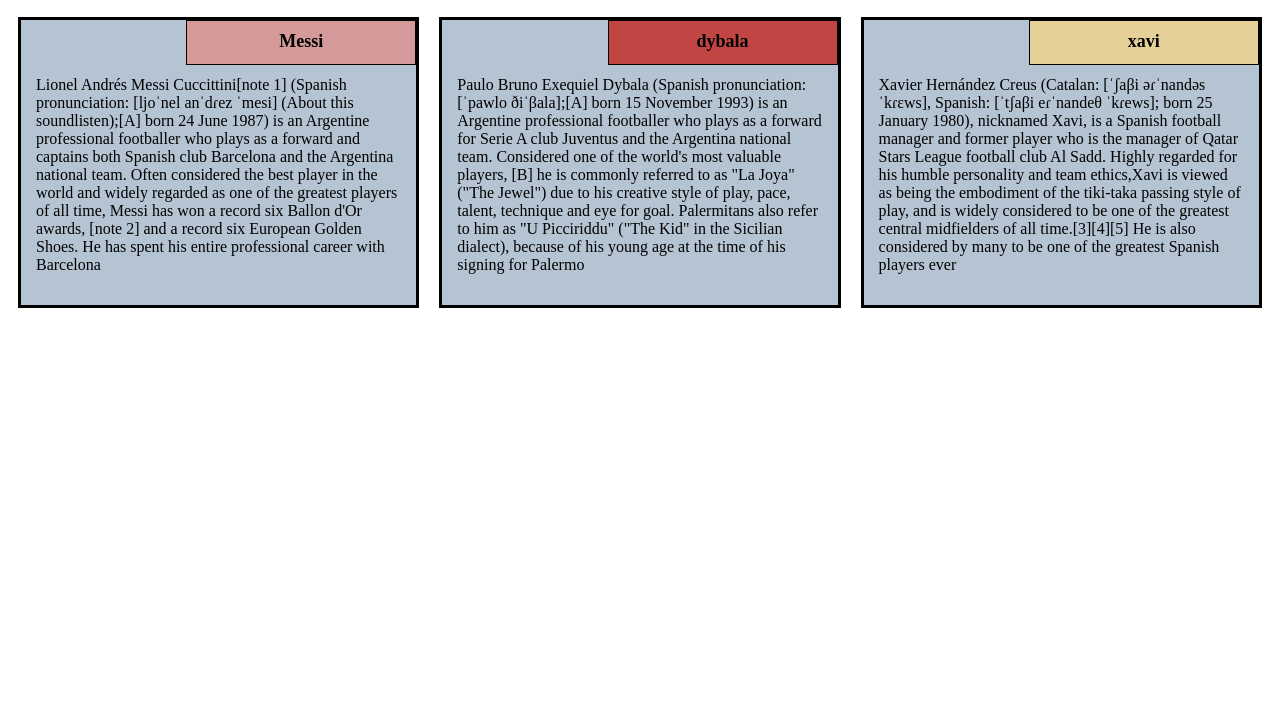
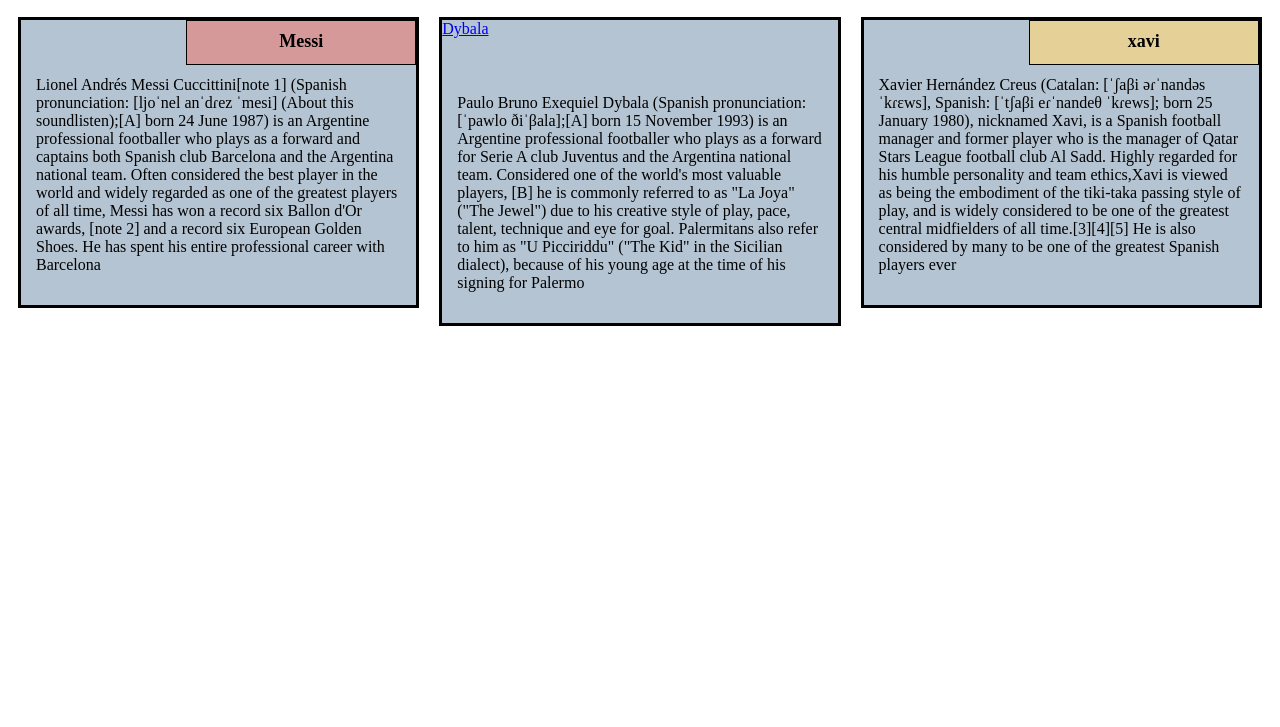
Before and after one commit to afran90/JOHNS-HOPKINS-UNIVERSITY-HTML-COURSE, a plain HTML site: page index.html in a window 1280 px wide. Shown: the part 73-800 px from the top of the page. Drawn offline with Linux system fonts and the light colour scheme.

Commit message:
Update index.html

```diff
--- a/index.html
+++ b/index.html
@@ -23,7 +23,8 @@
         </div>
         <div class="col-lg-4 col-md-6 col-sm-12">
             <section class="Note_9">
-                <h2>dybala</h2>
+                <a href="new.html">Dybala
+										</a>
                 <p>
                 	Paulo Bruno Exequiel Dybala (Spanish pronunciation: [ˈpawlo ðiˈβala];[A] born 15 November 1993) is an Argentine professional footballer
 					who plays as a forward for Serie A club Juventus and the Argentina national team. Considered one of the world's most valuable players,
```
